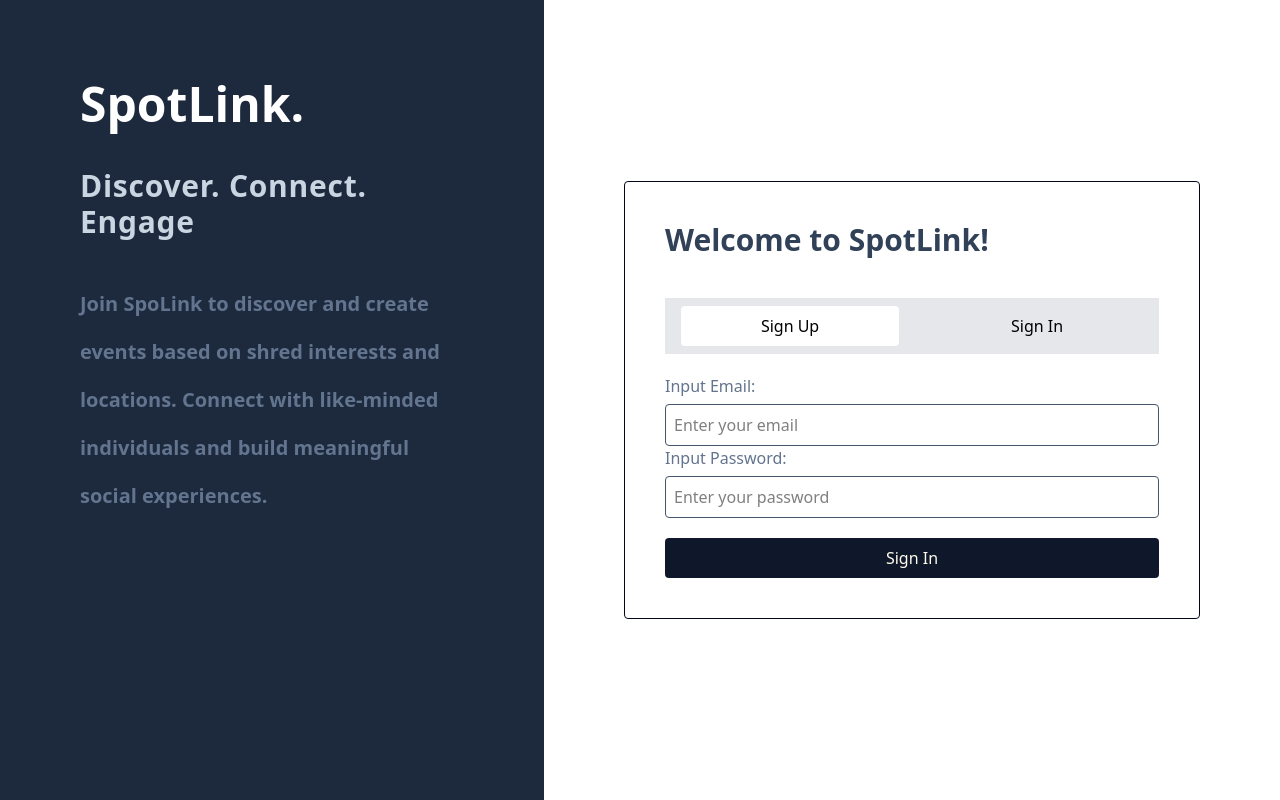
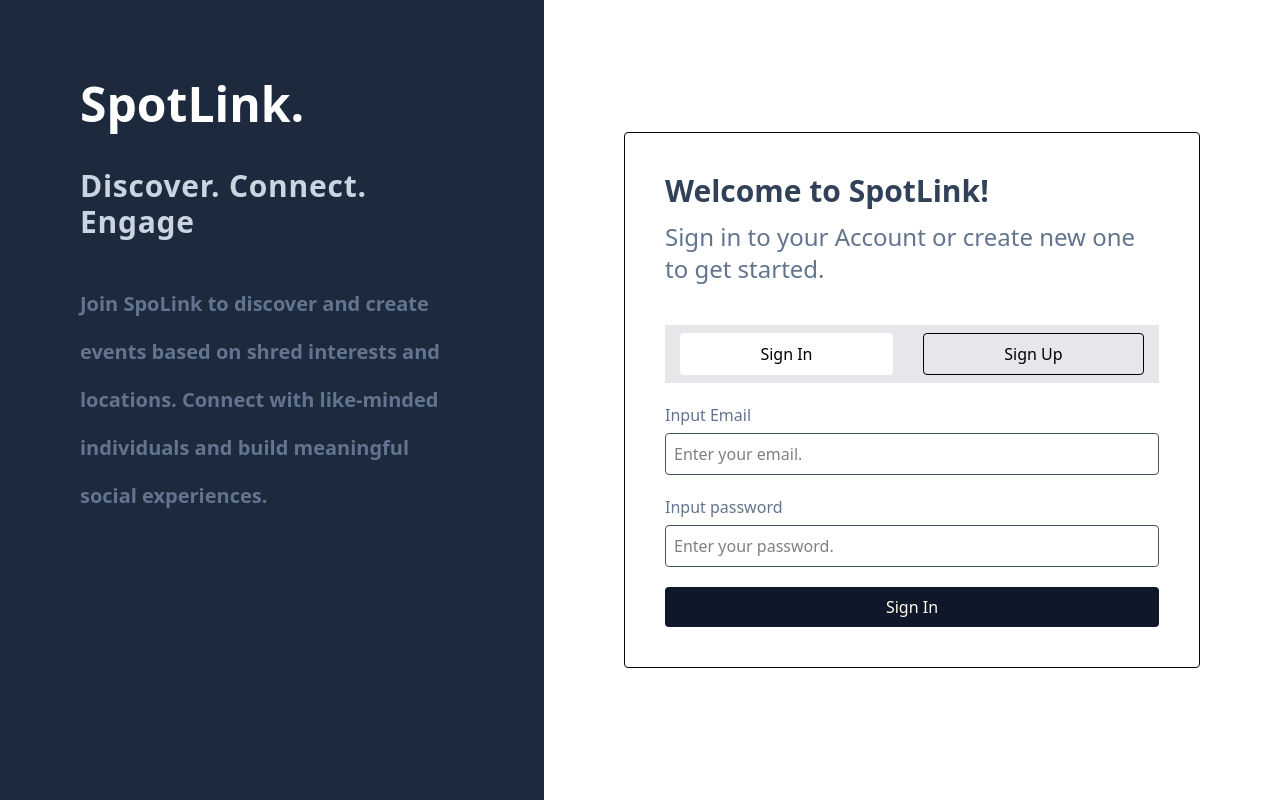
Before and after one commit to tsotne01/SpotLink, a React (Vite) app: page / in a window 1280 px wide. Built offline with nearby package versions, Linux system fonts and the light colour scheme.

Commit message:
progress on task SPOT-16: separated signin and signup components added Login page component. added input component

```diff
--- a/src/App.jsx
+++ b/src/App.jsx
@@ -1,10 +1,10 @@
 import React from 'react'
-import SignUp from './Components/SignUp/SignIn'
+import Login from './Pages/Login'
 
 const App = () => {
   return (
     <div>
-      <SignUp />
+      <Login />
     </div>
   )
 }
--- /dev/null
+++ b/src/Components/Input/Input.jsx
@@ -0,0 +1,19 @@
+import React from 'react'
+
+function Input({ label, placeholder, id, type }) {
+    return (
+        <div className='flex flex-col gap-y-1.5'>
+            <label className="block text-slate-500" htmlFor={id}>
+                {label}
+            </label>
+            <input
+                className="block border border-slate-600 p-2 rounded-sm w-full"
+                type={type}
+                id={id}
+                placeholder={placeholder}
+            />
+        </div>
+    )
+}
+
+export default Input
--- /dev/null
+++ b/src/Components/Register/Register.jsx
@@ -0,0 +1,31 @@
+import React from "react";
+import Input from "../Input/Input";
+
+const Register = () => {
+    return (
+        <form className="flex flex-col gap-5">
+            <div className="signup flex flex-col gap-5">
+                <div className="w-full flex flex-col gap-2">
+                    <Input label="User Name" placeholder="Choose username" type="text" id="username" />
+                </div>
+                <div className="w-full flex flex-col gap-2">
+                    <Input label="Email" placeholder="Enter your email" type="email" id="email" />
+                </div>
+                <div className="w-full flex flex-col gap-2">
+                    <Input label="Password" placeholder="Create your password" type="password" id="password" />
+                </div>
+                <div className="w-full flex flex-col gap-2">
+                    <Input label="Confirm Password" placeholder="Enter your email" type="password" id="confirmpassword" />
+                </div>
+            </div>
+
+            <button className="px-3 py-2 bg-slate-900 text-amber-50 rounded-sm cursor-pointer">
+                Register
+            </button>
+
+        </form>
+
+    );
+};
+
+export default Register;
--- /dev/null
+++ b/src/Components/SignIn/SignIn.jsx
@@ -0,0 +1,23 @@
+import React from 'react'
+import Input from '../Input/Input'
+
+function SignIn() {
+    return (
+        <form className="flex flex-col gap-5">
+            <div className="signup flex flex-col gap-y-5">
+                <div>
+                    <Input label="Input Email" type="email" id="email" placeholder="Enter your email." />
+                </div>
+                <div>
+                    <Input label="Input password" type="password" id="password" placeholder="Enter your password." />
+                </div>
+
+            </div>
+            <button className="px-3 py-2 bg-slate-900 text-amber-50 rounded-sm cursor-pointer">
+                Sign In
+            </button>
+        </form>
+    )
+}
+
+export default SignIn
--- a/src/Components/SignUp/SignIn.jsx
+++ /dev/null
@@ -1,86 +0,0 @@
-import React, { useState } from "react";
-
-const SignIn = () => {
-    const [isSignIn, setIsSignIn] = useState(true);
-    return (
-        <div className="flex w-full justify-between ">
-            <div
-                className=" w-full min-h-screen min-w-100
- flex-col gap-10 p-4 sm:p-5 md:p-20 bg-slate-800 text-amber-50 hidden sm:hidden md:hidden lg:flex"
-            >
-                <h1 className="font-bold  text-white text-5xl">SpotLink.</h1>
-                <span className=" font-semibold text-slate-300 text-3xl tracking-wide">Discover. Connect. Engage</span>
-                <p className="text-slate-500 text-xl leading-12 font-semibold max-w-2xl">Join SpoLink to discover and create events based on shred interests and locations. Connect with like-minded individuals and build meaningful social experiences.</p>
-            </div>
-            <div
-                className="flex flex-col w-full min-h-screen
-  p-5 lg:p-20 justify-center items-center"
-            >
-                <div className="border border-solid border-slate-950 p-5 sm:p-6 md:p-10 lg:min-w-xl ms:min-w-60 sm:min-w-2xs rounded-sm">
-                    <h1 className="font-semibold text-3xl text-slate-700 mb-10">
-                        Welcome to SpotLink!
-                    </h1>
-                    <div className="flex justify-around py-2 mb-5 bg-gray-200 w-full">
-                        <button onClick={() => setIsSignIn(() => true)} className={isSignIn ? "py-2 px-5 md:px-20 bg-white rounded-sm" : "py-2 px-5 md:px-20  rounded-sm"}>Sign Up</button>
-                        <button onClick={() => setIsSignIn(() => false)} className={!isSignIn ? "py-2 px-5 md:px-20 bg-white rounded-sm" : "py-2 px-5 md:px-20  rounded-sm"}>Sign In</button>
-                    </div>
-                    <form className="flex flex-col gap-5">
-                        {isSignIn ? <div className="signup">
-                            <div className="w-full flex flex-col gap-1.5">
-                                <label className="block text-slate-500" htmlFor="email">
-                                    Input Email:
-                                </label>
-                                <input
-                                    className="block border border-slate-600 p-2 rounded-sm w-full"
-                                    type="email"
-                                    id="email"
-                                    placeholder="Enter your email"
-                                />
-                            </div>
-                            <div className="w-full flex flex-col gap-1.5">
-                                <label className="block text-slate-500" htmlFor="password">
-                                    Input Password:
-                                </label>
-                                <input
-                                    className="block border border-slate-600 p-2 rounded-sm w-full"
-                                    type="email"
-                                    id="password"
-                                    placeholder="Enter your password"
-                                />
-                            </div>
-                        </div> : <div className="signup">
-                            <div className="w-full flex flex-col gap-1.5">
-                                <label className="block text-slate-500" htmlFor="email">
-                                    Input Email:
-                                </label>
-                                <input
-                                    className="block border border-slate-600 p-2 rounded-sm w-full"
-                                    type="email"
-                                    id="email"
-                                    placeholder="Enter your email"
-                                />
-                            </div>
-                            <div className="w-full flex flex-col gap-1.5">
-                                <label className="block text-slate-500" htmlFor="password">
-                                    Input Password:
-                                </label>
-                                <input
-                                    className="block border border-slate-600 p-2 rounded-sm w-full"
-                                    type="email"
-                                    id="password"
-                                    placeholder="Enter your password"
-                                />
-                            </div>
-                        </div>}
-
-                        <button className="px-3 py-2 bg-slate-900 text-amber-50 rounded-sm">
-                            Sign In
-                        </button>
-                    </form>
-                </div>
-            </div>
-        </div>
-    );
-};
-
-export default SignIn;
--- /dev/null
+++ b/src/Pages/Login.jsx
@@ -0,0 +1,38 @@
+import React, { useState } from 'react'
+import SignIn from '../Components/SignIn/SignIn';
+import Register from '../Components/Register/Register';
+
+function Login() {
+    const [isSignInPage, setIsSignInPage] = useState(true);
+    return (
+        <div className="flex w-full justify-between ">
+            <div
+                className=" w-full min-h-screen min-w-100
+  flex-col gap-10 p-4 sm:p-5 md:p-20 bg-slate-800 text-amber-50 hidden sm:hidden md:hidden lg:flex"
+            >
+                <h1 className="font-bold  text-white text-5xl">SpotLink.</h1>
+                <span className=" font-semibold text-slate-300 text-3xl tracking-wide">Discover. Connect. Engage</span>
+                <p className="text-slate-500 text-xl leading-12 font-semibold max-w-2xl">Join SpoLink to discover and create events based on shred interests and locations. Connect with like-minded individuals and build meaningful social experiences.</p>
+            </div>
+            <div
+                className="flex flex-col w-full min-h-screen
+   p-5 lg:p-20 justify-center items-center"
+            >
+                <div className="border border-solid border-slate-950 p-5 sm:p-6 md:p-10 lg:min-w-xl ms:min-w-60 sm:min-w-2xs rounded-sm">
+                    <h1 className="font-semibold text-3xl text-slate-700 mb-3">
+                        Welcome to SpotLink!
+                    </h1>
+                    <span className='block text-2xl mb-10 text-slate-500'>Sign in to your Account or create new one to get started.</span>
+                    <div className="flex justify-around py-2 mb-5 bg-gray-200 w-full">
+                        <button onClick={() => setIsSignInPage(() => true)} className={isSignInPage ? " cursor-pointer py-2 px-5 md:px-20 bg-white rounded-sm " : "cursor-pointer py-2 px-5 md:px-20  rounded-sm hover:border-slate-500 border hover:border-solid"}>Sign In</button>
+                        <button onClick={() => setIsSignInPage(() => false)} className={!isSignInPage ? "cursor-pointer py-2 px-5 md:px-20 bg-white rounded-sm" : "cursor-pointer py-2 px-5 md:px-20  rounded-sm hover:border-slate-500 border hover:border-solid"}>Sign Up</button>
+                    </div>
+
+                    {isSignInPage ? <SignIn /> : <Register />}
+
+                </div>
+            </div>
+        </div >)
+}
+
+export default Login
```
